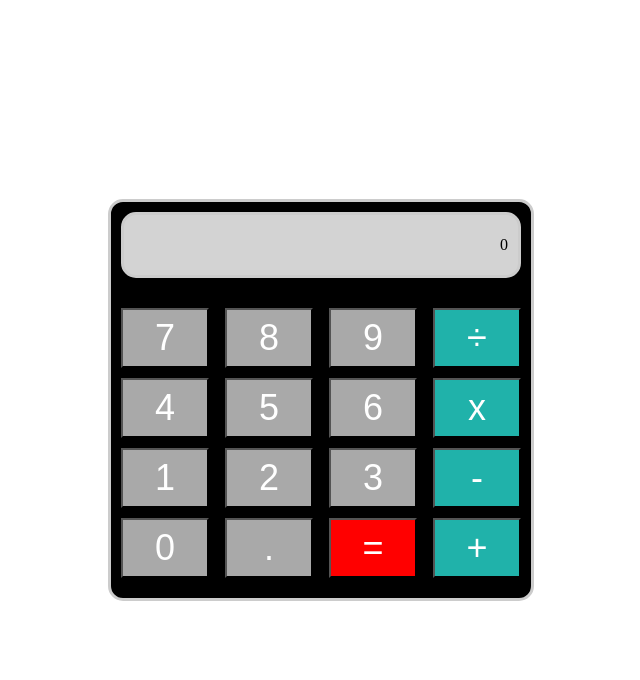
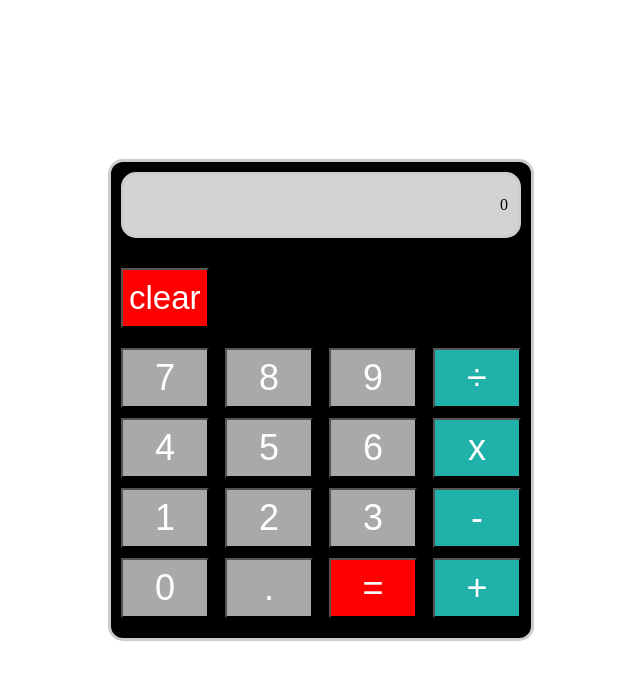
Before and after one commit to BrandanZ/calculator, a plain HTML site: page index.html in a window 1280 px wide. Shown: the whole page, without its empty margins (319-959 px from the left). Drawn offline with Linux system fonts and the light colour scheme.

Commit message:
Add clear button with styling

```diff
--- a/index.html
+++ b/index.html
@@ -11,6 +11,9 @@
 <body>
     <div class="calculator">
         <div class="display">0 </div>
+        <div class="clear-container">
+            <button class="clear">clear</button>
+        </div>
         <div class="buttons">
             <button>7</button>
             <button>8</button>
--- a/style.css
+++ b/style.css
@@ -48,3 +48,15 @@ body {
   .buttons button.equals {
     background-color: red;
   }
+
+  .clear-container {
+    margin-bottom: 10px;
+  }
+
+  .clear {
+    height: 60px;
+    margin-bottom: 10px;
+    background-color: red;
+    font-size: 33px;
+    color: white;
+  }
```
